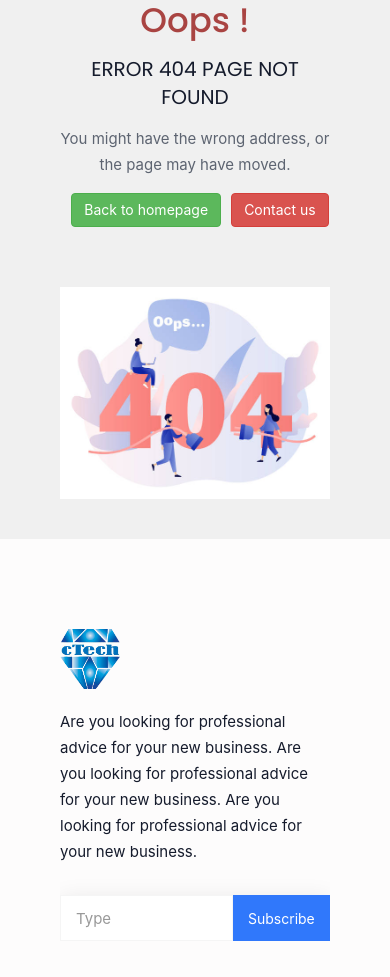
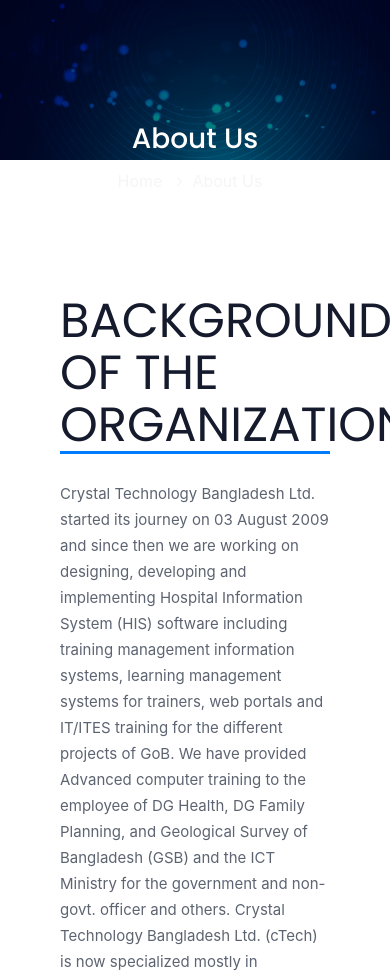
Before and after one commit to Mazharul68/ctech-react, a React (Create React App) app: page /about in a window 390 px wide. Shown: the part 120-1097 px from the top of the page. Built offline with nearby package versions, Linux system fonts and the light colour scheme; no server answers.

Commit message:
sub menu about page done

```diff
--- a/public/css/custom.css
+++ b/public/css/custom.css
@@ -197,6 +197,7 @@
    .navbar ul.menu li.menu-item a.menu-link:hover{
      background: #1465ea;
      color: #fff;
+
    }
   }
   @media screen and (max-width:767px){
--- a/src/App.js
+++ b/src/App.js
@@ -6,6 +6,10 @@ import Header from './components/Pages/Header/Header';
 import Team from './components/Pages/Team/Team';
 import Home from './components/Pages/Home/Home.jsx';
 import NotFound from './components/Pages/404NotFound/NotFound';
+import About from './components/Pages/SubMenuPage/Home/About/About';
+import Mission from './components/Pages/SubMenuPage/Home/Mission/Mission';
+import Vision from './components/Pages/SubMenuPage/Home/Vision/Vision';
+
 
 
 function App() {
@@ -16,6 +20,9 @@ function App() {
           <Route path="/" element={<Home />} />
           <Route path="/team" element={<Team />} />
           <Route path="/contact" element={<Contact />} />
+          <Route path="/about" element={<About />} />
+          <Route path="/mission" element={<Mission />} />
+          <Route path="/vision" element={<Vision />} />
           <Route path="*" element={<NotFound />} />
       </Routes>
       <Footer />
--- a/src/components/Pages/Header/Header.jsx
+++ b/src/components/Pages/Header/Header.jsx
@@ -1,6 +1,7 @@
 import React, { useEffect, useState } from 'react';
 import CustomLink from '../../CustomLink/CustomLink';
 import { userService } from '../../../services/UserService';
+import { Link } from 'react-router-dom';
 const BASE_URL = process.env.REACT_APP_API_URL;
 const Header = () => {
   const [homeSubMenu, setHomeSubMenu] = useState([]);
@@ -44,7 +45,7 @@ const Header = () => {
                   <div className="demo">
                   {
                     homeSubMenu.map(item =>{
-                      return  <li className="menu-item "><a href={item.sub_menu_link}>{item.sub_menu}</a></li>
+                      return  <li className="menu-item "><Link to={item.sub_menu_link}>{item.sub_menu}</Link></li>
                     })
                   }
                   </div>
@@ -54,7 +55,7 @@ const Header = () => {
                 <ul className="sub-menu ">
                   {
                     projectSubMenu.map(item => {
-                    return <li key={item.id} className="menu-item"><a target="blank" href={item.sub_menu_link}>{item.sub_menu}</a></li>
+                    return <li key={item.id} className="menu-item"><Link target="blank" to={item.sub_menu_link}>{item.sub_menu}</Link></li>
                   })
                   }
                 </ul>
@@ -64,7 +65,7 @@ const Header = () => {
                 {
                   clientSubMenu.map(item => {
                     return <li key={item.id} className="menu-item"><img src={BASE_URL + `/${item.logo_img}`} width="30px" alt="" />
-                    <a target="blank" href={item.sub_menu_link}>{item.sub_menu}</a></li>
+                    <Link target="blank" to={item.sub_menu_link}>{item.sub_menu}</Link></li>
                   })
                 }
                 </ul>
@@ -75,7 +76,7 @@ const Header = () => {
                   {
                     productSubMenu.map(item => {
                     return <li key={item.id} className="menu-item">
-                    <a target="blank" href={item.sub_menu_link}>{item.sub_menu}</a>
+                    <Link target="blank" to={item.sub_menu_link}>{item.sub_menu}</Link>
                     </li>
                   })
                 }
--- /dev/null
+++ b/src/components/Pages/SubMenuPage/Home/About/About.jsx
@@ -0,0 +1,73 @@
+import React from 'react';
+
+const About = () => {
+    return (
+        <div>
+        {/* Start Bottom Header */}
+        <div className="page-area">
+          <div className="breadcumb-overlay" />
+          <div className="container">
+            <div className="row">
+              <div className="col-md-12 col-sm-12 col-xs-12">
+                <div className="breadcrumb text-center">
+                  <div className="section-headline white-headline text-center">
+                    <h3>About Us</h3>
+                  </div>
+                  <ul>
+                    <li className="home-bread">Home</li>
+                    <li>About Us</li>
+                  </ul>
+                </div>
+              </div>
+            </div>
+          </div>
+        </div>
+        {/* END Header */}
+        {/*Start Team Area*/}
+        <div className="team-area area-padding-2">
+          <div className="container">
+            {/* Start counter Area */}
+            <div className="row">
+              <div className="col-lg-12">
+                <div className="common_area">
+                  <h1 className="heading_title text-uppercase">BACKGROUND OF THE
+                    ORGANIZATION</h1>
+                </div>
+                <p>Crystal Technology Bangladesh Ltd. started its journey on 03 August 2009 and since then we are working on
+                  designing, developing and implementing Hospital Information System (HIS) software including training
+                  management information systems, learning management systems for trainers, web portals and IT/ITES training
+                  for the different projects of GoB. We have provided Advanced computer training to the employee of DG Health,
+                  DG Family Planning, and Geological Survey of Bangladesh (GSB) and the ICT Ministry for the government and
+                  non-govt. officer and others.
+                  Crystal Technology Bangladesh Ltd. (cTech) is now specialized mostly in Government Hospital Automation with
+                  open-source programs such as OpenMRS, OpenMRS+, in connection with other software programs. It has been
+                  successfully completed several Hospital automation projects of different tertiary levels running under the
+                  Ministry of Health and Family Welfare (MoHFW). Our dedicated professional Software Programmers, Support
+                  Engineers and Project Managers are working to develop and implement different Hospital Modules such as
+                  Registration, OPD, IPD, Billing, Laboratory, Pharmacy, Inventory, Radiology (Imaging), Patient dashboard and
+                  PACS round the clock.
+                  Currently, we are working on the Shared Health Record (SHR) under the MIS, Directorate General of Health
+                  Services (DGHS) in the 40 (forty) Upazila, 10 (ten) District Hospital and 12 (twelve) Tertiary level hospitals in and
+                  around Dhaka City. It has also experienced integrating with the National ID (NID), iBAS++, DHIS2 HIE, Facility
+                  Registry, Attendance System and HRM of MoHFW.</p>
+                <h4 className="text-uppercase" style={{marginTop: '3rem'}}>OBJECTIVE</h4>
+                <ul className="objective-item">
+                  <li><i className="fa fa-circle" /> To provide innovative knowledge</li>
+                  <li><i className="fa fa-circle" /> To provide software in the Govt. &amp; Private sector</li>
+                  <li><i className="fa fa-circle" /> To provide technical assistance for the design, implementation and evaluation of ICT related program
+                    activities for the government and non-government organization</li>
+                  <li><i className="fa fa-circle" /> To promote better ICT education through training and manufacturing software</li>
+                  <li><i className="fa fa-circle" /> To provide web site development</li>
+                  <li><i className="fa fa-circle" /> To provide all sorts of IT solutions</li>
+                </ul>
+              </div>
+            </div>
+            {/* End row */}
+          </div>
+        </div>
+        {/* End Team Area*/}
+      </div>
+    );
+};
+
+export default About;
--- /dev/null
+++ b/src/components/Pages/SubMenuPage/Home/Mission/Mission.jsx
@@ -0,0 +1,53 @@
+import React from 'react';
+
+const Mission = () => {
+    return (
+        <div>
+        {/* Start Bottom Header */}
+        <div className="page-area">
+          <div className="breadcumb-overlay" />
+          <div className="container">
+            <div className="row">
+              <div className="col-md-12 col-sm-12 col-xs-12">
+                <div className="breadcrumb text-center">
+                  <div className="section-headline white-headline text-center">
+                    <h3>Mission</h3>
+                  </div>
+                  <ul>
+                    <li className="home-bread">Home</li>
+                    <li>Mission</li>
+                  </ul>
+                </div>
+              </div>
+            </div>
+          </div>
+        </div>
+        {/* END Header */}
+        {/*Start Team Area*/}
+        <div className="team-area area-padding-2">
+          <div className="container">
+            {/* Start counter Area */}
+            <div className="row">
+              <div className="col-lg-12">
+                <div className="common_area">
+                  <h1 className="heading_title text-uppercase">Mission</h1>
+                </div>
+                <p className="lead">Maximize the coverage of ICT globally by
+                  providing</p>
+                <ul className="mission-item">
+                  <li><i className="fa fa-circle" /> Competitive price</li>
+                  <li><i className="fa fa-circle" /> Best quality</li>
+                  <li><i className="fa fa-circle" /> Effective performance</li>
+                  <li><i className="fa fa-circle" /> High efficiency</li>
+                </ul>
+              </div>
+            </div>
+            {/* End row */}
+          </div>
+        </div>
+        {/* End Team Area*/}
+      </div>
+    );
+};
+
+export default Mission;
--- /dev/null
+++ b/src/components/Pages/SubMenuPage/Home/Vision/Vision.jsx
@@ -0,0 +1,50 @@
+import React from 'react';
+
+const Vision = () => {
+    return (
+        <div>
+        {/* Start Bottom Header */}
+        <div className="page-area">
+          <div className="breadcumb-overlay" />
+          <div className="container">
+            <div className="row">
+              <div className="col-md-12 col-sm-12 col-xs-12">
+                <div className="breadcrumb text-center">
+                  <div className="section-headline white-headline text-center">
+                    <h3>Vision</h3>
+                  </div>
+                  <ul>
+                    <li className="home-bread">Home</li>
+                    <li>Vision</li>
+                  </ul>
+                </div>
+              </div>
+            </div>
+          </div>
+        </div>
+        {/* END Header */}
+        {/*Start Team Area*/}
+        <div className="team-area area-padding-2">
+          <div className="container">
+            {/* Start counter Area */}
+            <div className="row">
+              <div className="col-lg-12">
+                <div className="common_area">
+                  <h1 className="heading_title text-uppercase">Vision</h1>
+                </div>
+                <p className="lead">We promised to create a dynamic platform for
+                  the universal coverage of ICT in locally and
+                  internationally through modern technology,
+                  capacity building activities &amp; awareness raising
+                  programs</p>
+              </div>
+            </div>
+            {/* End row */}
+          </div>
+        </div>
+        {/* End Team Area*/}
+      </div>
+    );
+};
+
+export default Vision;
```
